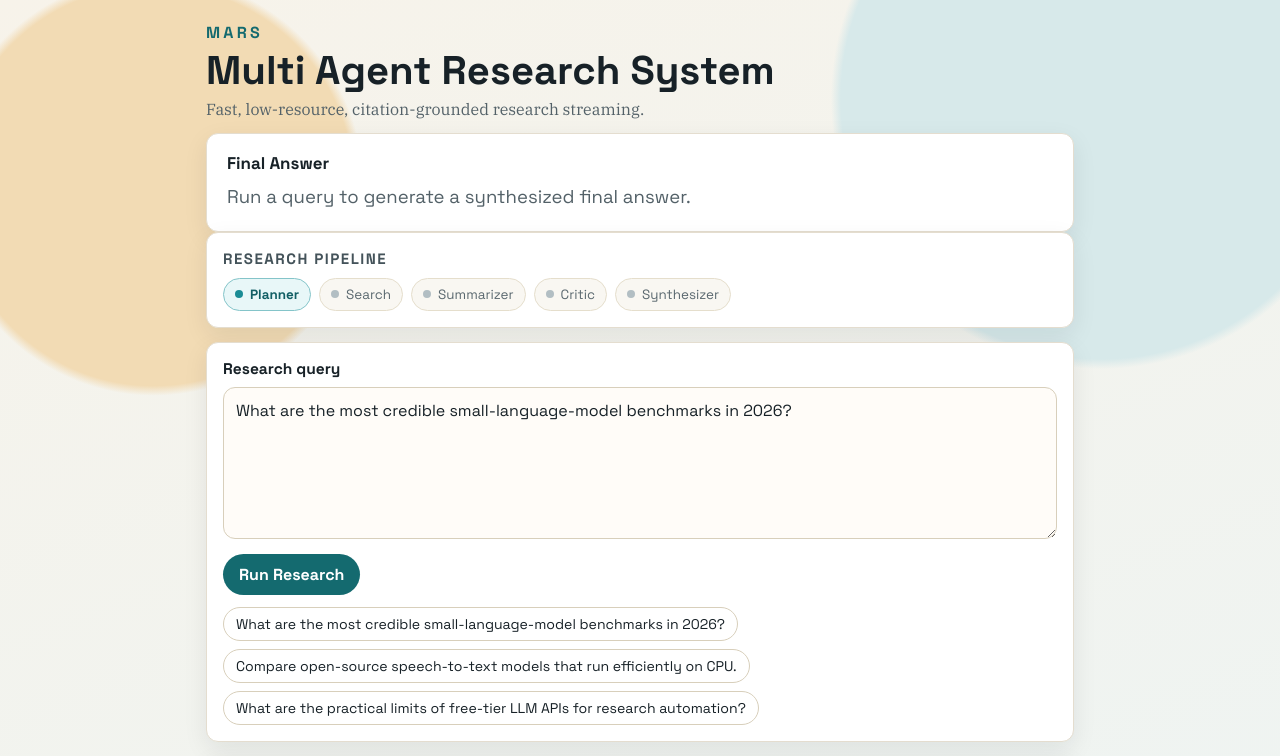
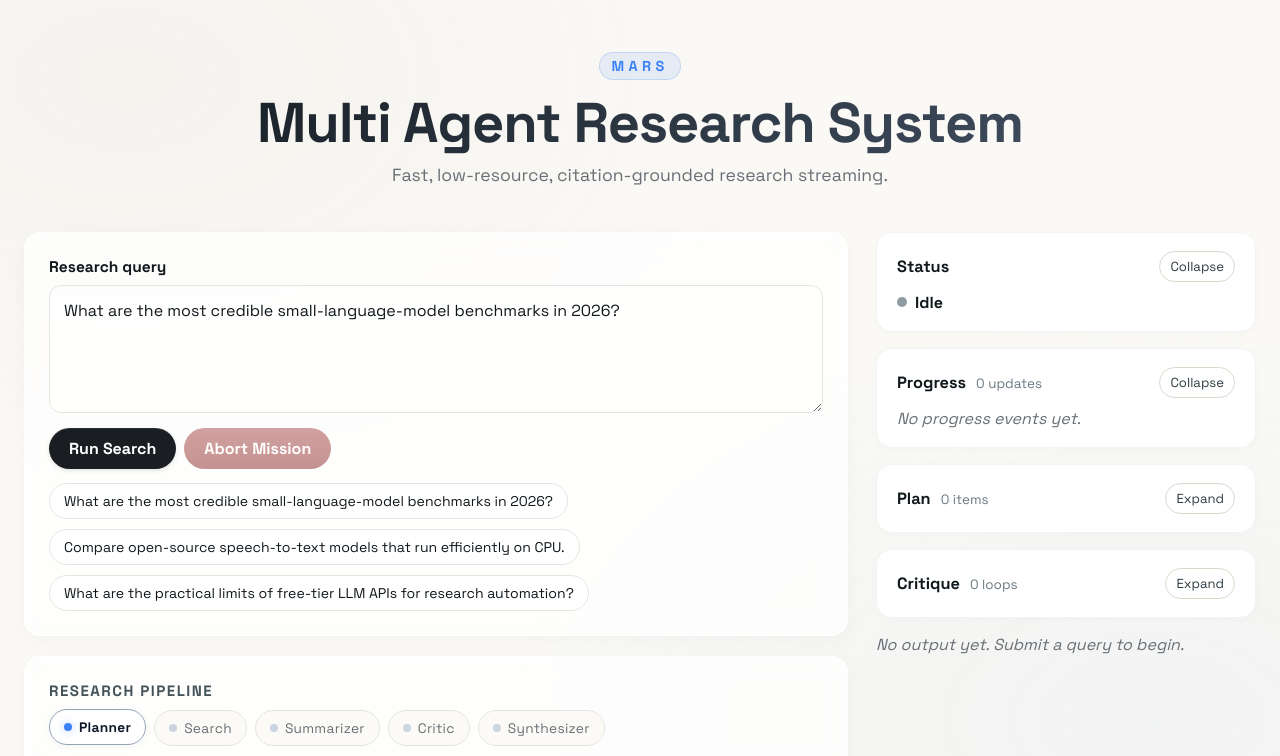
Before and after one commit to AdnanZamanNiloy/mars-ai, a React (Vite) app in the folder ui/: page / in a window 1280 px wide. Shown: the top 756 px of the page. Built offline with nearby package versions, Linux system fonts and the light colour scheme.

Commit message:
Update UI and sanitize config

```diff
--- a/ui/src/App.jsx
+++ b/ui/src/App.jsx
@@ -1,4 +1,4 @@
-import { useMemo, useState } from "react";
+import { useMemo, useRef, useState } from "react";
 import FinalAnswerCard from "./components/FinalAnswerCard";
 import PipelineBar from "./components/PipelineBar";
 import SectionCard from "./components/SectionCard";
@@ -22,6 +22,7 @@ export default function App() {
   const [running, setRunning] = useState(false);
   const [error, setError] = useState("");
   const [activeStep, setActiveStep] = useState("planner");
+  const activeController = useRef(null);
 
   const canSubmit = useMemo(() => query.trim().length >= 5 && !running, [query, running]);
 
@@ -29,9 +30,19 @@ export default function App() {
 
   const finalAnswer = useMemo(() => extractFinalAnswer(report), [report]);
 
+  const abortRun = () => {
+    if (activeController.current) {
+      activeController.current.abort();
+      activeController.current = null;
+    }
+  };
+
   const runResearch = async (event) => {
     event.preventDefault();
     if (!canSubmit) return;
+
+    const controller = new AbortController();
+    activeController.current = controller;
 
     setRunning(true);
     setError("");
@@ -50,6 +61,7 @@ export default function App() {
         method: "POST",
         headers: { "Content-Type": "application/json" },
         body: JSON.stringify({ query: query.trim() }),
+        signal: controller.signal,
       });
 
       if (!response.ok || !response.body) {
@@ -138,8 +150,13 @@ export default function App() {
         }
       }
     } catch (err) {
+      if (err instanceof DOMException && err.name === "AbortError") {
+        setProgress((prev) => [...prev, "Mission aborted by user."]);
+      } else {
         setError(err instanceof Error ? err.message : "Unknown stream error");
+      }
     } finally {
+      activeController.current = null;
       setRunning(false);
     }
   };
@@ -152,11 +169,8 @@ export default function App() {
         <p className="sub">Fast, low-resource, citation-grounded research streaming.</p>
       </header>
 
-      <FinalAnswerCard answer={finalAnswer} confidence={confidence} running={running} />
-
-      <PipelineBar activeStep={activeStep} />
-
       <main className="layout-grid">
+        <div className="main-column">
           <section className="card input-panel">
             <form onSubmit={runResearch}>
               <label htmlFor="query" className="label-title">Research query</label>
@@ -165,12 +179,15 @@ export default function App() {
                 value={query}
                 onChange={(e) => setQuery(e.target.value)}
                 placeholder="Ask a research question..."
-              rows={6}
+                rows={4}
               />
 
               <div className="row">
-              <button type="submit" disabled={!canSubmit}>
-                {running ? "Running..." : "Run Research"}
+                <button type="submit" className="run-search-btn" disabled={!canSubmit}>
+                  Run Search
+                </button>
+                <button type="button" className="abort-mission-btn" onClick={abortRun} disabled={!running}>
+                  Abort Mission
                 </button>
               </div>
             </form>
@@ -186,7 +203,45 @@ export default function App() {
             {error ? <p className="error">Error: {error}</p> : null}
           </section>
 
-        <section className="stream-column">
+          <PipelineBar activeStep={activeStep} />
+
+          <FinalAnswerCard answer={finalAnswer} confidence={confidence} running={running} />
+
+          <SectionCard title="Findings" rightMeta={`${topFindings.length} shown`}>
+            {topFindings.length > 0 ? (
+              <div className="findings-grid">
+                {topFindings.map((item, idx) => {
+                  const domain = extractDomain(item.source || "");
+                  const trust = sourceTrustLevel(domain);
+                  const rowConfidence = clampPercent((item.confidence ?? confidence ?? 0.62) * 100 - idx * 4);
+
+                  return (
+                    <article key={`finding-${idx}`} className="finding-card">
+                      <p className="finding-claim">{item.claim}</p>
+                      <div className="finding-meta">
+                        {item.source ? (
+                          <a href={item.source} target="_blank" rel="noopener noreferrer" className="finding-domain finding-link">
+                            {domain || "unknown source"}
+                          </a>
+                        ) : (
+                          <span className="finding-domain">{domain || "unknown source"}</span>
+                        )}
+                        <span className={`source-badge ${trust.className}`}>{trust.label}</span>
+                      </div>
+                      <div className="confidence-bar" aria-label="confidence">
+                        <div className="confidence-bar-fill" style={{ width: `${rowConfidence}%` }} />
+                      </div>
+                    </article>
+                  );
+                })}
+              </div>
+            ) : (
+              <p className="empty">No findings extracted yet.</p>
+            )}
+          </SectionCard>
+        </div>
+
+        <aside className="stream-column">
           <SectionCard
             title="Status"
             rightMeta={requestId ? `Request ${requestId.slice(0, 8)}` : null}
@@ -236,33 +291,6 @@ export default function App() {
             )}
           </SectionCard>
 
-          <SectionCard title="Findings" initiallyCollapsed rightMeta={`${topFindings.length} shown`}>
-            {topFindings.length > 0 ? (
-              <div className="findings-grid">
-                {topFindings.map((item, idx) => {
-                  const domain = extractDomain(item.source || "");
-                  const trust = sourceTrustLevel(domain);
-                  const rowConfidence = clampPercent((item.confidence ?? confidence ?? 0.62) * 100 - idx * 4);
-
-                  return (
-                    <article key={`finding-${idx}`} className="finding-card">
-                      <p className="finding-claim">{item.claim}</p>
-                      <div className="finding-meta">
-                        <span className="finding-domain">{domain || "unknown source"}</span>
-                        <span className={`source-badge ${trust.className}`}>{trust.label}</span>
-                      </div>
-                      <div className="confidence-bar" aria-label="confidence">
-                        <div className="confidence-bar-fill" style={{ width: `${rowConfidence}%` }} />
-                      </div>
-                    </article>
-                  );
-                })}
-              </div>
-            ) : (
-              <p className="empty">No findings extracted yet.</p>
-            )}
-          </SectionCard>
-
           {report ? (
             <SectionCard title="Final Report (Raw)" rightMeta={typeof confidence === "number" ? `Confidence ${confidence.toFixed(2)}` : null}>
               {typeof confidence === "number" ? <p className="meta">Confidence: {confidence.toFixed(2)}</p> : null}
@@ -271,7 +299,7 @@ export default function App() {
           ) : null}
 
           {!report && findings.length === 0 && !running ? <p className="empty">No output yet. Submit a query to begin.</p> : null}
-        </section>
+        </aside>
       </main>
     </div>
   );
--- a/ui/src/components.css
+++ b/ui/src/components.css
@@ -1,13 +1,24 @@
 .card {
-  background: #fff;
-  border-radius: 12px;
-  padding: 16px;
-  box-shadow: 0 8px 24px rgb(15 26 35 / 8%);
-  border: 1px solid #e4ddcf;
+  background: rgba(255, 255, 255, 0.75);
+  backdrop-filter: blur(12px);
+  -webkit-backdrop-filter: blur(12px);
+  border-radius: 16px;
+  padding: 24px;
+  box-shadow: 0 4px 20px rgba(0, 0, 0, 0.03), 0 1px 3px rgba(0, 0, 0, 0.02);
+  border: 1px solid rgba(255, 255, 255, 0.8);
+  transition: box-shadow 0.3s ease;
+}
+
+.card:hover {
+  box-shadow: 0 8px 30px rgba(0, 0, 0, 0.05), 0 2px 6px rgba(0, 0, 0, 0.03);
 }
 
 .final-answer-card {
-  padding: 18px 20px;
+  padding: 20px 24px;
+  background: linear-gradient(to bottom, #ffffff, #faf9f6);
+  border: 1px solid #e6e4df;
+  border-radius: 16px;
+  box-shadow: 0 10px 40px rgba(0, 0, 0, 0.04), 0 4px 10px rgba(0, 0, 0, 0.02);
 }
 
 .final-answer-header {
@@ -15,7 +26,7 @@
   align-items: center;
   justify-content: space-between;
   gap: 12px;
-  margin-bottom: 8px;
+  margin-bottom: 12px;
 }
 
 .final-answer-header h2 {
@@ -63,34 +74,49 @@
   align-items: center;
   gap: 7px;
   border-radius: 999px;
-  padding: 7px 11px;
-  border: 1px solid #e5decc;
-  color: #5a686f;
-  background: #f9f7f2;
-  font-size: 0.84rem;
+  padding: 8px 14px;
+  border: 1px solid #e6e4df;
+  color: #687076;
+  background: rgba(249, 247, 242, 0.6);
+  font-size: 0.86rem;
+  letter-spacing: 0.02em;
   text-transform: capitalize;
+  transition: all 0.3s ease;
 }
 
 .pipeline-step.is-active {
-  border-color: #84c4c9;
-  background: #e8f7f8;
-  color: #125f65;
+  border-color: #94a3b8;
+  background: #ffffff;
+  color: #0f172a;
+  box-shadow: 0 2px 8px rgba(0, 0, 0, 0.04);
   font-weight: 600;
+  transform: translateY(-1px);
 }
 
 .pipeline-dot {
   width: 8px;
   height: 8px;
   border-radius: 999px;
-  background: #b2bec3;
+  background: #cbd5e1;
+  transition: background 0.3s ease;
 }
 
 .pipeline-step.is-active .pipeline-dot {
-  background: #1a8c95;
+  background: #3b82f6;
+  box-shadow: 0 0 8px rgba(59, 130, 246, 0.4);
 }
 
 .section-card {
-  padding: 14px 16px;
+  padding: 18px 20px;
+  background: #ffffff;
+  border-radius: 16px;
+  box-shadow: 0 2px 10px rgba(0, 0, 0, 0.02);
+  border: 1px solid #f1f3f5;
+  transition: box-shadow 0.3s ease;
+}
+
+.section-card:hover {
+  box-shadow: 0 6px 20px rgba(0, 0, 0, 0.04);
 }
 
 .section-card-header {
@@ -136,15 +162,17 @@
 }
 
 .finding-card {
-  border: 1px solid #e4ddcf;
-  border-radius: 10px;
-  background: #fff;
-  padding: 10px;
+  border: 1px solid #f1f3f5;
+  border-radius: 12px;
+  background: #fafaf9;
+  padding: 14px;
 }
 
 .finding-claim {
   margin: 0;
   line-height: 1.5;
+  color: #11181c;
+  font-size: 0.96rem;
 }
 
 .finding-meta {
@@ -152,20 +180,33 @@
   align-items: center;
   justify-content: space-between;
   gap: 8px;
-  margin-top: 8px;
+  margin-top: 10px;
 }
 
 .finding-domain {
   font-size: 0.82rem;
-  color: #617078;
+  color: #687076;
+  font-weight: 500;
+}
+
+.finding-link {
+  color: #3b82f6;
+  text-decoration: none;
+  transition: color 0.15s ease;
+}
+
+.finding-link:hover {
+  text-decoration: underline;
+  color: #2563eb;
 }
 
 .source-badge {
   border-radius: 999px;
-  padding: 3px 9px;
-  font-size: 0.75rem;
+  padding: 4px 10px;
+  font-size: 0.72rem;
   font-weight: 700;
   text-transform: uppercase;
+  letter-spacing: 0.04em;
 }
 
 .source-badge-high {
@@ -185,14 +226,16 @@
 
 .confidence-bar {
   width: 100%;
-  height: 8px;
+  height: 6px;
   border-radius: 999px;
-  background: #e8edf0;
-  margin-top: 8px;
+  background: #f1f3f5;
+  margin-top: 10px;
   overflow: hidden;
 }
 
 .confidence-bar-fill {
   height: 100%;
-  background: linear-gradient(90deg, #14848c, #6aa7ab);
+  background: linear-gradient(90deg, #3b82f6, #60a5fa);
+  border-radius: 999px;
+  transition: width 1s cubic-bezier(0.4, 0, 0.2, 1);
 }
--- a/ui/src/layout.css
+++ b/ui/src/layout.css
@@ -1,15 +1,18 @@
 @import url("https://fonts.googleapis.com/css2?family=Space+Grotesk:wght@400;500;700&family=IBM+Plex+Serif:wght@400;600&display=swap");
 
 :root {
-  --bg-a: #f7f3ea;
-  --bg-b: #ecf4f4;
-  --ink: #172127;
-  --muted: #536168;
-  --line: #d8cfbb;
+  --bg-a: #faf9f6;
+  --bg-b: #f0eee6;
+  --ink: #11181c;
+  --muted: #687076;
+  --line: #e6e4df;
   --card: #ffffff;
-  --brand: #146a6f;
-  --brand-soft: #e7f6f7;
-  --shadow-soft: 0 8px 26px rgb(20 31 38 / 9%);
+  --brand: #1a1e23;
+  --brand-soft: #f1f3f5;
+  --shadow-soft: 0 8px 30px rgba(0, 0, 0, 0.04), 0 2px 4px rgba(0, 0, 0, 0.02);
+  --shadow-hover: 0 12px 40px rgba(0, 0, 0, 0.08), 0 4px 8px rgba(0, 0, 0, 0.04);
+  --radius: 16px;
+  --radius-sm: 10px;
 }
 
 * {
@@ -19,12 +22,15 @@
 body {
   margin: 0;
   color: var(--ink);
-  font-family: "Space Grotesk", sans-serif;
-  background:
-    radial-gradient(circle at 12% 15%, #f2dbb4 0 200px, transparent 210px),
-    radial-gradient(circle at 86% 8%, #d7e9ea 0 260px, transparent 270px),
-    linear-gradient(160deg, var(--bg-a), var(--bg-b));
+  font-family: "Space Grotesk", system-ui, -apple-system, sans-serif;
+  background-color: var(--bg-a);
+  background-image:
+    radial-gradient(at 10% 10%, rgba(200, 180, 150, 0.08) 0px, transparent 40%),
+    radial-gradient(at 90% 90%, rgba(150, 180, 200, 0.08) 0px, transparent 40%);
+  background-attachment: fixed;
   min-height: 100vh;
+  -webkit-font-smoothing: antialiased;
+  -moz-osx-font-smoothing: grayscale;
 }
 
 #root {
@@ -32,46 +38,77 @@ body {
 }
 
 .app-shell {
-  max-width: 900px;
+  max-width: 1400px;
   margin: 0 auto;
-  padding: 22px 16px 34px;
+  padding: 32px 24px 48px;
 }
 
 .hero {
-  margin-bottom: 14px;
+  margin-bottom: 24px;
+  text-align: center;
+  padding: 20px 0;
 }
 
 .hero h1 {
-  margin: 6px 0;
-  font-size: clamp(1.8rem, 4vw, 2.5rem);
+  margin: 12px 0 8px;
+  font-size: clamp(2.2rem, 5vw, 3.5rem);
   line-height: 1.1;
+  font-weight: 800;
+  letter-spacing: -0.02em;
+  background: linear-gradient(135deg, #11181c 0%, #475569 100%);
+  -webkit-background-clip: text;
+  -webkit-text-fill-color: transparent;
+  background-clip: text;
 }
 
 .eyebrow {
   margin: 0;
-  letter-spacing: 0.2em;
+  display: inline-block;
+  letter-spacing: 0.3em;
   text-transform: uppercase;
-  color: var(--brand);
+  color: #3b82f6;
   font-weight: 700;
+  font-size: 0.9rem;
+  padding: 4px 12px;
+  background: rgba(59, 130, 246, 0.1);
+  border-radius: 999px;
+  border: 1px solid rgba(59, 130, 246, 0.2);
 }
 
 .sub {
-  margin: 0;
+  margin: 0 auto;
   max-width: 62ch;
   color: var(--muted);
-  font-family: "IBM Plex Serif", serif;
+  font-family: "Space Grotesk", sans-serif;
+  font-size: 1.1rem;
+  line-height: 1.5;
 }
 
 .layout-grid {
   display: grid;
-  grid-template-columns: 1fr;
-  gap: 14px;
-  margin-top: 14px;
+  grid-template-columns: 1fr 380px;
+  gap: 28px;
+  margin-top: 24px;
+  align-items: start;
+}
+
+@media (max-width: 960px) {
+  .layout-grid {
+    grid-template-columns: 1fr;
+  }
+}
+
+.main-column {
+  display: flex;
+  flex-direction: column;
+  gap: 20px;
 }
 
 .stream-column {
   display: grid;
-  gap: 12px;
+  gap: 16px;
+  position: sticky;
+  top: 24px;
 }
 
 .label-title {
@@ -87,14 +124,26 @@ textarea {
   resize: vertical;
   border: 1px solid var(--line);
   border-radius: 12px;
-  padding: 12px;
+  padding: 14px;
   color: var(--ink);
-  background: #fffcf8;
+  background: rgba(255, 255, 255, 0.6);
   font: inherit;
+  transition: all 0.2s ease;
+  box-shadow: inset 0 2px 4px rgba(0, 0, 0, 0.01);
+}
+
+textarea:focus {
+  outline: none;
+  border-color: #94a3b8;
+  background: #ffffff;
+  box-shadow: 0 0 0 3px rgba(148, 163, 184, 0.15);
 }
 
 .row {
   margin-top: 10px;
+  display: flex;
+  flex-wrap: wrap;
+  gap: 8px;
 }
 
 button {
@@ -102,34 +151,84 @@ button {
   border-radius: 999px;
   font: inherit;
   cursor: pointer;
+  transition: all 0.2s ease;
 }
 
 button[type="submit"] {
   background: var(--brand);
   color: #fff;
-  font-weight: 700;
-  padding: 10px 16px;
+  font-weight: 600;
+  padding: 10px 20px;
+  box-shadow: inset 0 1px 1px rgba(255,255,255,0.1), 0 2px 4px rgba(0,0,0,0.1);
+}
+
+.run-search-btn {
+  background: linear-gradient(180deg, #10b981, #059669);
+  color: #fff;
+  font-weight: 600;
+  padding: 10px 20px;
+  box-shadow: inset 0 1px 1px rgba(255, 255, 255, 0.2), 0 2px 4px rgba(5, 150, 105, 0.2);
+}
+
+.run-search-btn:hover:not(:disabled) {
+  transform: translateY(-1px);
+  box-shadow: inset 0 1px 1px rgba(255, 255, 255, 0.2), 0 4px 10px rgba(5, 150, 105, 0.3);
+  background: linear-gradient(180deg, #059669, #047857);
+}
+
+.run-search-btn:active:not(:disabled) {
+  transform: translateY(0);
+}
+
+.abort-mission-btn {
+  background: linear-gradient(180deg, #ef4444, #dc2626);
+  color: #fff;
+  font-weight: 600;
+  padding: 10px 20px;
+  box-shadow: inset 0 1px 1px rgba(255, 255, 255, 0.2), 0 2px 4px rgba(220, 38, 38, 0.2);
+}
+
+.abort-mission-btn:hover:not(:disabled) {
+  transform: translateY(-1px);
+  box-shadow: inset 0 1px 1px rgba(255, 255, 255, 0.2), 0 4px 10px rgba(220, 38, 38, 0.3);
+  background: linear-gradient(180deg, #dc2626, #b91c1c);
+}
+
+.abort-mission-btn:active:not(:disabled) {
+  transform: translateY(0);
 }
 
 button:disabled {
   opacity: 0.55;
+  filter: grayscale(0.5);
   cursor: not-allowed;
+  transform: none !important;
+  box-shadow: none !important;
 }
 
 .chips {
   display: flex;
   flex-wrap: wrap;
-  gap: 8px;
-  margin-top: 12px;
+  gap: 10px;
+  margin-top: 14px;
 }
 
 .chip {
   border: 1px solid var(--line);
   border-radius: 999px;
+  background: rgba(255, 255, 255, 0.6);
+  backdrop-filter: blur(8px);
+  color: var(--ink);
+  padding: 8px 14px;
+  font-size: 0.88rem;
+  transition: all 0.2s ease;
+}
+
+.chip:hover:not(:disabled) {
   background: #fff;
-  color: var(--ink);
-  padding: 7px 12px;
-  font-size: 0.88rem;
+  border-color: #cbd5e1;
+  transform: translateY(-1px);
+  box-shadow: 0 4px 12px rgba(0, 0, 0, 0.04);
 }
 
 .meta {
@@ -190,9 +289,12 @@ button:disabled {
   max-height: 52vh;
   overflow: auto;
   border: 1px solid var(--line);
-  border-radius: 10px;
-  padding: 12px;
-  background: #fbf9f5;
+  border-radius: 12px;
+  padding: 16px;
+  background: #ffffff;
+  box-shadow: inset 0 2px 6px rgba(0, 0, 0, 0.02);
   font-family: "IBM Plex Serif", serif;
-  line-height: 1.45;
+  line-height: 1.6;
+  font-size: 0.96rem;
+  color: #1f2937;
 }
```
Also changed, not shown: 2 other files (tests, documents, lock files or other folders). Lines whose indentation alone changed are shown as unchanged.
